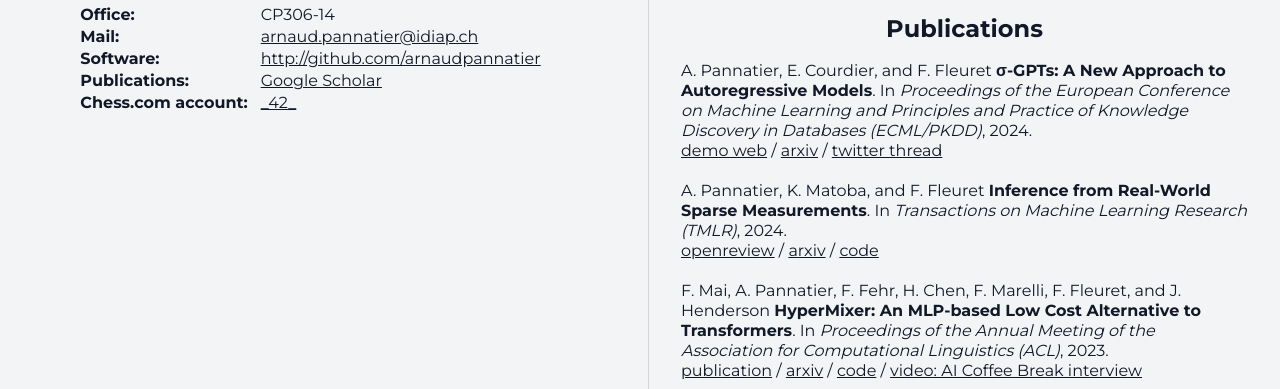
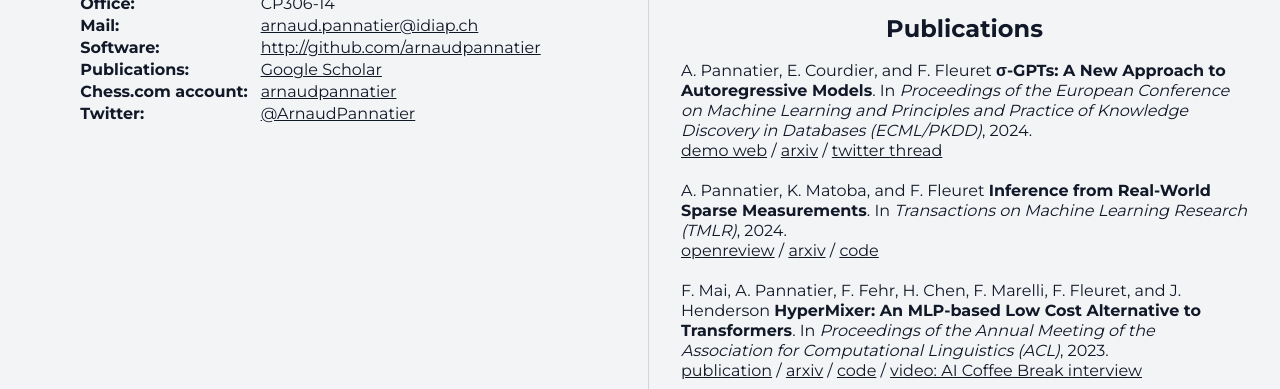
Before and after one commit to ArnaudPannatier/ArnaudPannatier.github.io, a plain HTML site: page index.html in a window 1280 px wide. Shown: the part 936-1325 px from the top of the page. Drawn offline with Linux system fonts and the light colour scheme.

Commit message:
chesscom + x.com

```diff
--- a/index.html
+++ b/index.html
@@ -52,7 +52,12 @@
           </tr>
           <tr>
             <td><strong>Chess.com account:</strong></td>
-            <td><a href="https://www.chess.com/member/_42_">_42_</a>
+            <td><a href="https://www.chess.com/member/arnaudpannatier">arnaudpannatier</a>
+            </td>
+          </tr>
+          <tr>
+            <td><strong>Twitter:</strong></td>
+            <td><a href="https://twitter.com/ArnaudPannatier">@ArnaudPannatier</a>
             </td>
           </tr>
           <!-- <tr>
```
